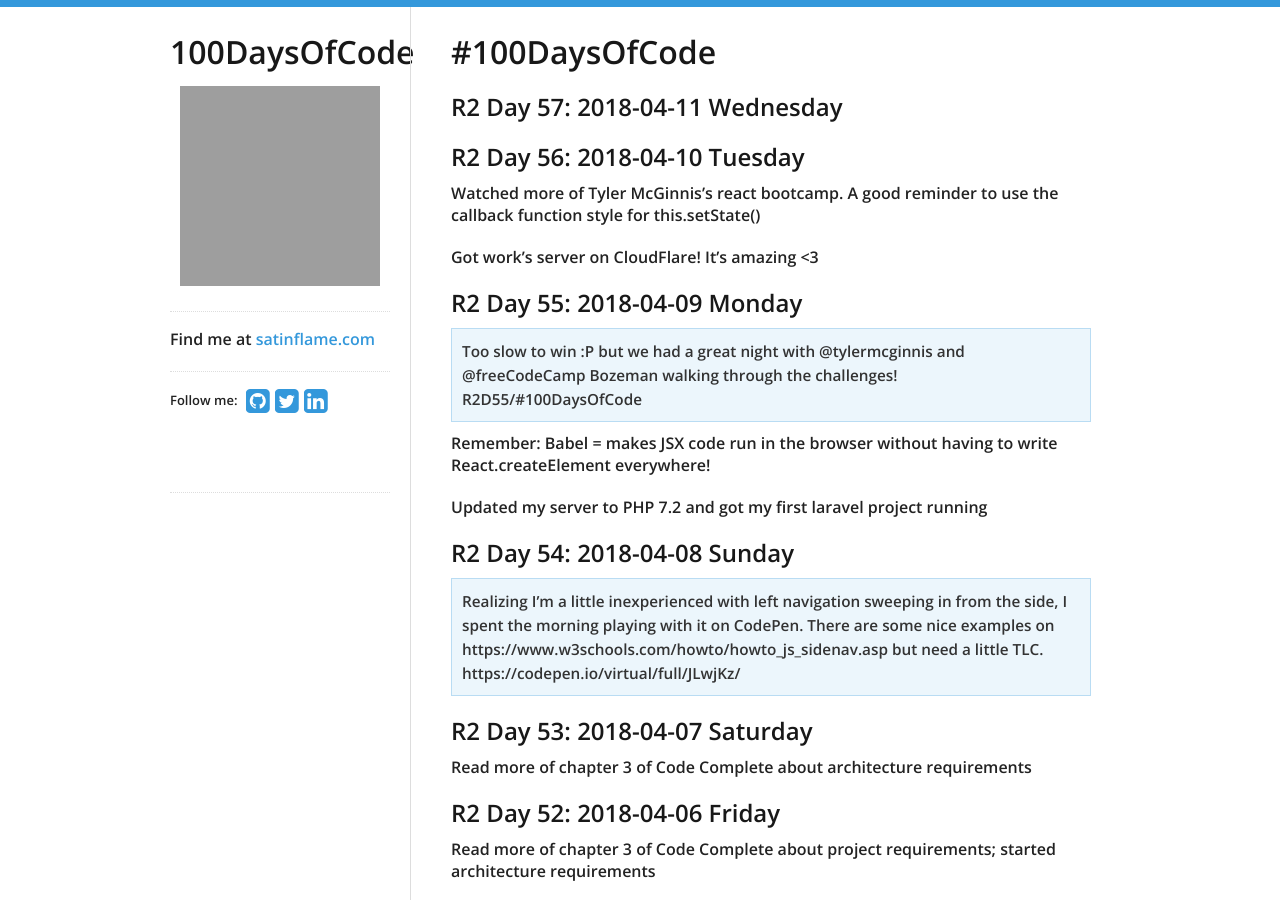
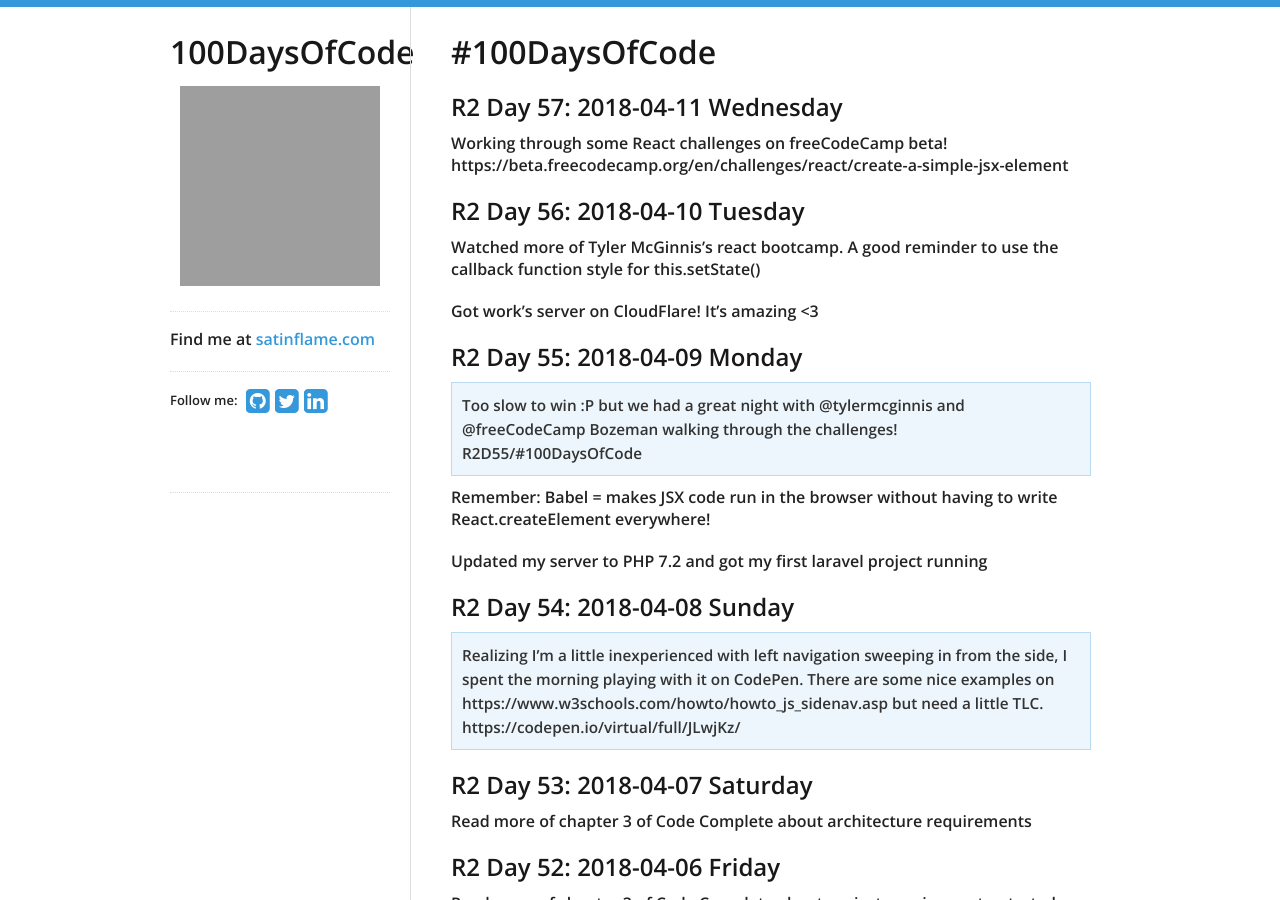
Before and after one commit to virtual/100daysofcode, a Jekyll site: the page built from index.md, in a window 1280 px wide and 900 px high. Built offline with Jekyll 4.4.1, drawn with Linux system fonts in a browser that asks for light colours; nearby versions of some CDN libraries; our own code applies the rules of GitHub Pages for plain Markdown files; grey boxes are pictures that could not be loaded.

Commit message:
Update index.md

```diff
--- a/index.md
+++ b/index.md
@@ -1,6 +1,8 @@
 # #100DaysOfCode
 
 ## R2 Day 57: 2018-04-11 Wednesday
+
+Working through some React challenges on freeCodeCamp beta! https://beta.freecodecamp.org/en/challenges/react/create-a-simple-jsx-element
 
 ## R2 Day 56: 2018-04-10 Tuesday
 
```
